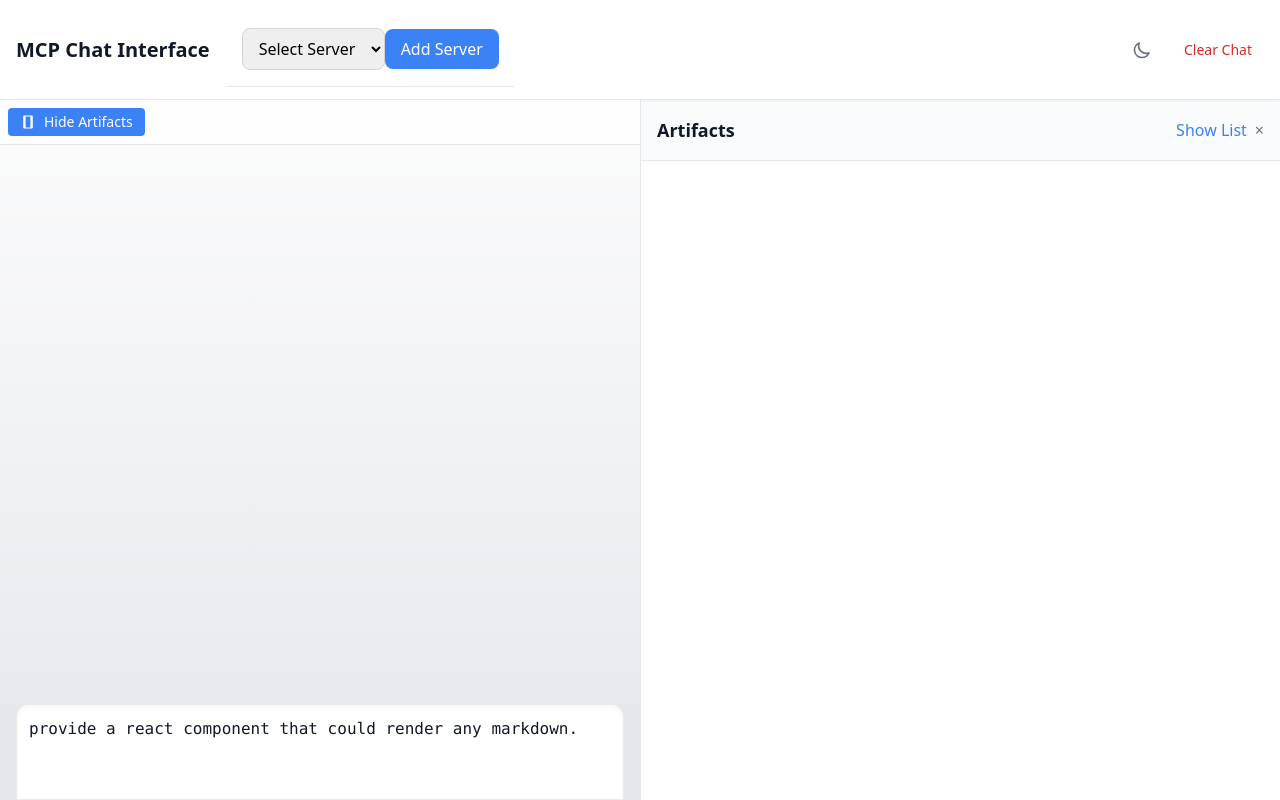
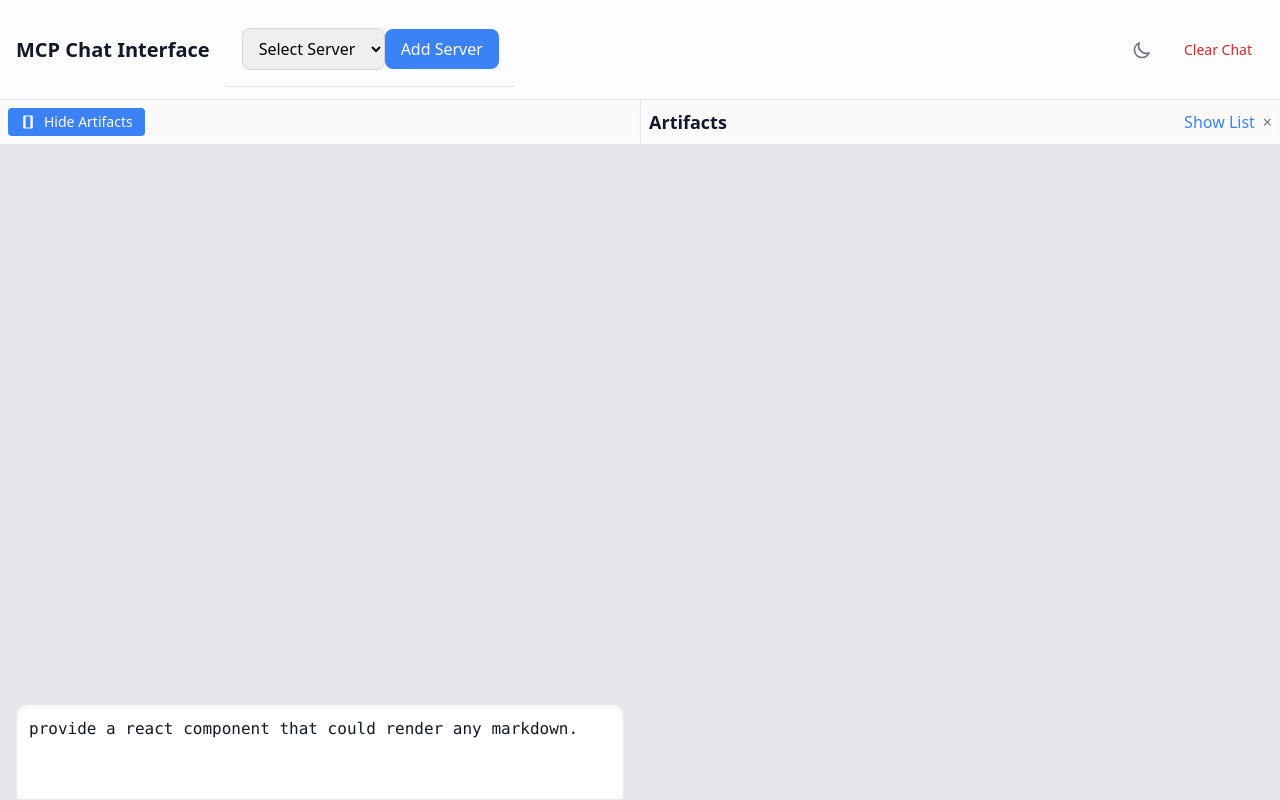
Before and after one commit to CHARM-BDF/charmgpt, a React (Vite) app: page / in a window 1280 px wide. Both pictures are taken after a click on the button "Show Artifacts". Built offline with nearby package versions, Linux system fonts and the light colour scheme.

Commit message:
artifact style update to match chat

```diff
--- a/src/components/artifacts/ArtifactContent.tsx
+++ b/src/components/artifacts/ArtifactContent.tsx
@@ -37,7 +37,7 @@ export const ArtifactContent: React.FC<{
   const renderContent = () => {
     if (viewMode === 'source') {
       return (
-        <pre className="bg-gray-50 p-4 rounded-lg overflow-x-auto">
+        <pre className="bg-gray-50 p-4 rounded-lg overflow-x-auto border-2 border-gray-200 dark:border-gray-700 shadow-md">
           <code>{artifact.content}</code>
         </pre>
       );
@@ -49,8 +49,8 @@ export const ArtifactContent: React.FC<{
       case 'application/javascript':
       case 'application/vnd.react':
         return (
-          <div className="bg-gray-50 rounded-lg overflow-hidden">
-            <div className="bg-gray-100 px-4 py-2 text-sm font-mono text-gray-800">
+          <div className="bg-gray-50 rounded-lg overflow-hidden border-2 border-gray-200 dark:border-gray-700 shadow-md">
+            <div className="bg-gray-100 px-4 py-2 text-sm font-mono text-gray-800 border-b border-gray-200 dark:border-gray-700">
               {artifact.type.replace('application/', '')}
             </div>
             <div className="p-4">
--- a/src/components/artifacts/ArtifactWindow.tsx
+++ b/src/components/artifacts/ArtifactWindow.tsx
@@ -26,8 +26,8 @@ export const ArtifactWindow: React.FC = () => {
   const selectedArtifact = artifacts.find(a => a.id === selectedArtifactId);
 
   return (
-    <div className="w-1/2 border-l border-gray-200 bg-white dark:bg-gray-800 flex flex-col">
-      <div className="p-4 border-b border-gray-200 dark:border-gray-700 flex justify-between items-center bg-gray-50 dark:bg-gray-900">
+    <div className="w-1/2 border-l border-gray-200 dark:border-gray-700 flex flex-col">
+      <div className="flex justify-between items-center p-2 border-b border-gray-200 dark:border-gray-700 bg-white/80 dark:bg-gray-800/80 backdrop-blur-sm">
         <h2 className="text-lg font-semibold text-gray-900 dark:text-gray-100">Artifacts</h2>
         <div className="flex gap-2">
           <button
@@ -55,15 +55,17 @@ export const ArtifactWindow: React.FC = () => {
         </div>
       </div>
 
-      <div className="flex-1 flex min-h-0">
+      <div className="flex-1 flex min-h-0 bg-gray-200 dark:bg-gray-900">
         <div className="flex-1 overflow-y-auto">
           {selectedArtifact && (
-            <ArtifactContent artifact={selectedArtifact} />
+            <div className="p-4">
+              <ArtifactContent artifact={selectedArtifact} />
+            </div>
           )}
         </div>
 
         {showList && (
-          <div className="w-64 border-l border-gray-200 dark:border-gray-700 overflow-y-auto">
+          <div className="w-64 border-l border-gray-200 dark:border-gray-700 overflow-y-auto bg-white/90 dark:bg-gray-800/90 backdrop-blur-sm">
             <div className="h-full">
               {artifacts.map((artifact) => (
                 <div
--- a/src/components/chat/ChatInterface.tsx
+++ b/src/components/chat/ChatInterface.tsx
@@ -13,7 +13,7 @@ export const ChatInterface: React.FC = () => {
   const { activeServer } = useMCPStore();
 
   return (
-    <div className="flex flex-col h-screen bg-gradient-to-b from-white to-gray-200 dark:from-gray-800 dark:to-gray-900">
+    <div className="flex flex-col h-screen bg-gray-200 dark:bg-gray-900">
       {/* Main Header */}
       <div className="bg-white/90 dark:bg-gray-800/90 border-b border-gray-200 dark:border-gray-700 shadow-sm backdrop-blur-sm">
         <div className="max-w-screen-2xl mx-auto px-4 py-3">
```
